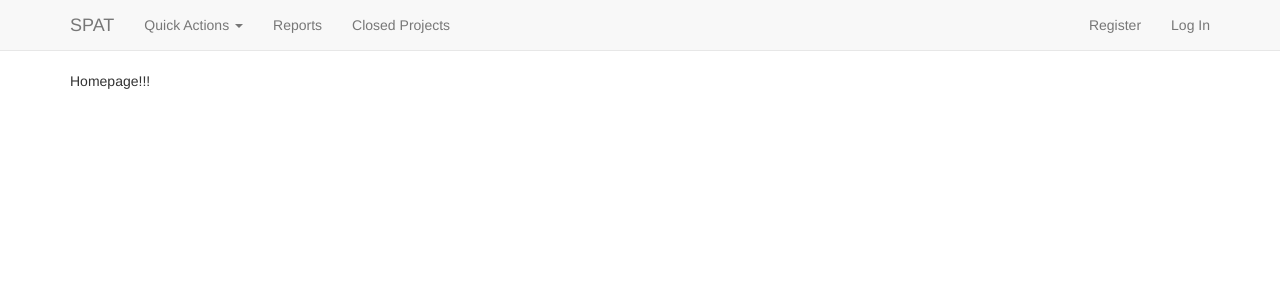
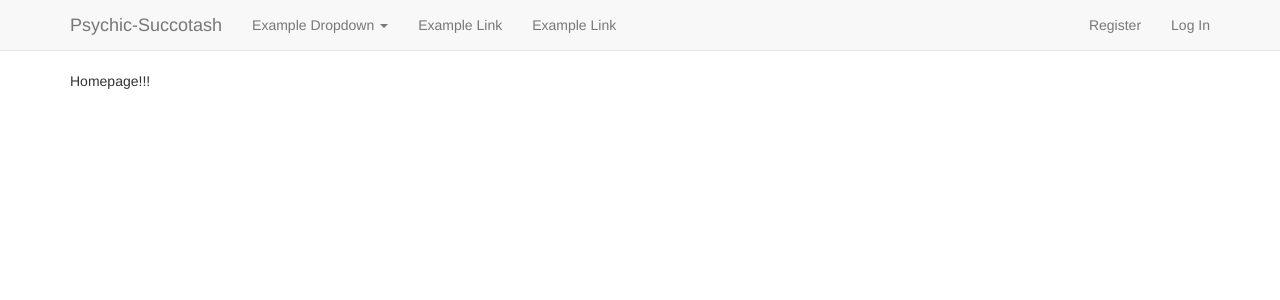
Before and after one commit to inspectorbean/psychic-succotash, a Django app: page / in a window 1280 px wide. Shown: the top 300 px of the page. Run offline with Django 3.2, Linux system fonts and the light colour scheme; some libraries are stand-ins or nearby versions.

Commit message:
navbar edits

```diff
--- a/home/templates/home/topbar.html
+++ b/home/templates/home/topbar.html
@@ -26,26 +26,26 @@
               data-toggle="collapse" data-target="#navbar"
               aria-expanded="false" aria-controls="navbar">
           </button>
-          <a class="navbar-brand" href="{% url 'home:index' %}">SPAT</a>
+          <a class="navbar-brand" href="{% url 'home:index' %}">Psychic-Succotash</a>
         </div>
 
         <div id="navbar" class="navbar-collapse collapse">
           <ul class="nav navbar-nav">
 
             <li class="dropdown">
-              <a href="" class="dropdown-toggle" data-toggle="dropdown" role="button" aria-haspopup="true" aria-expanded="false">Quick Actions <span class="caret"></span></a>
+              <a href="" class="dropdown-toggle" data-toggle="dropdown" role="button" aria-haspopup="true" aria-expanded="false">Example Dropdown <span class="caret"></span></a>
               <ul class="dropdown-menu">
-                <li><a href="">New CDA Request</a></li>
-                <li><a href="">New Gartner Request</a></li>
+                <li><a href="">Example Action</a></li>
+                <li><a href="">Example Action</a></li>
                 <li role="separator" class="divider"></li>
-                <li><a href="">New Activity</a></li>
+                <li><a href="">Example Action</a></li>
               </ul>
             </li>
 
-            <li><a href="">Reports</a></li>
-            <li><a href="">Closed Projects</a></li>
+            <li><a href="">Example Link</a></li>
+            <li><a href="">Example Link</a></li>
             {% if request.user.is_superuser %}
-            <li><a href="">Admin</a></li>
+            <li><a href="{% url 'admin:index' %}">Admin</a></li>
             {% endif %}
           </ul>
 
```
